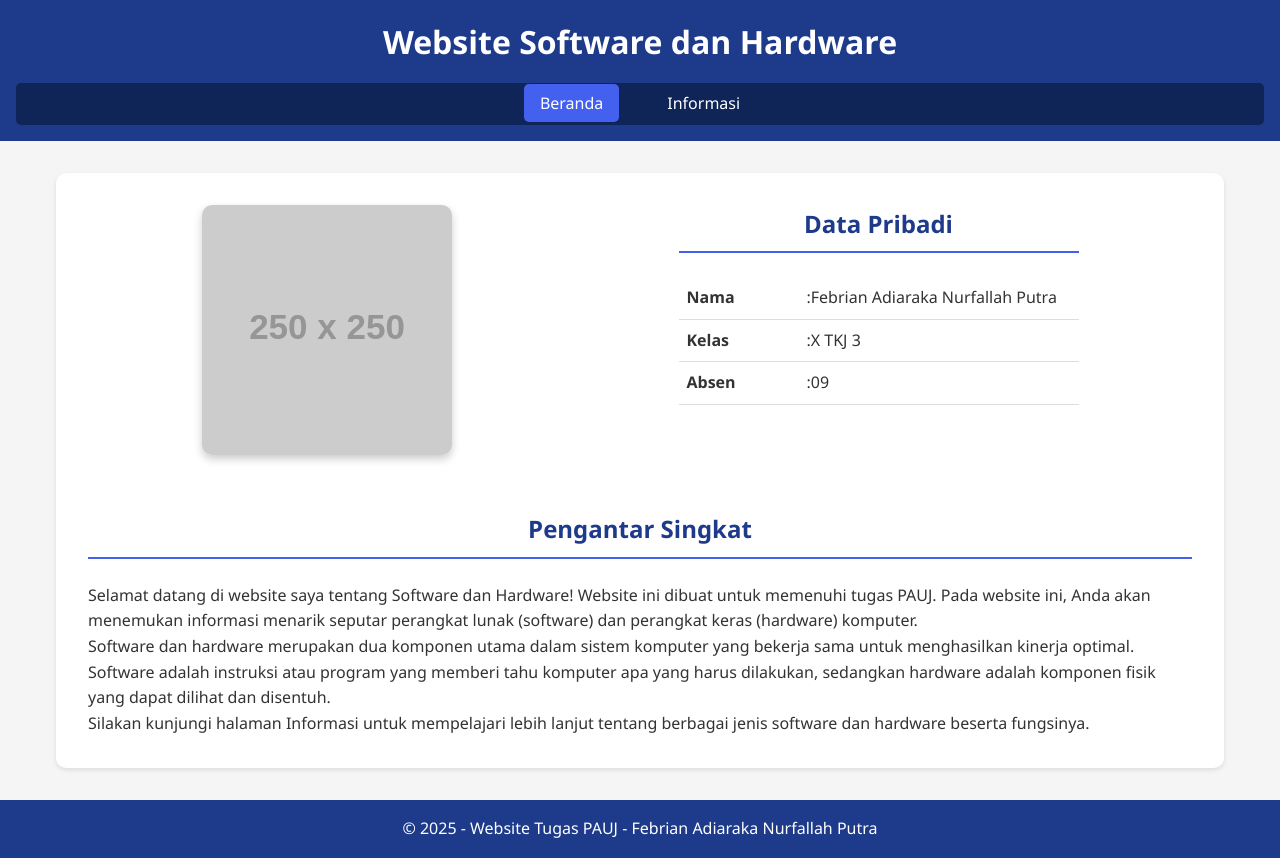
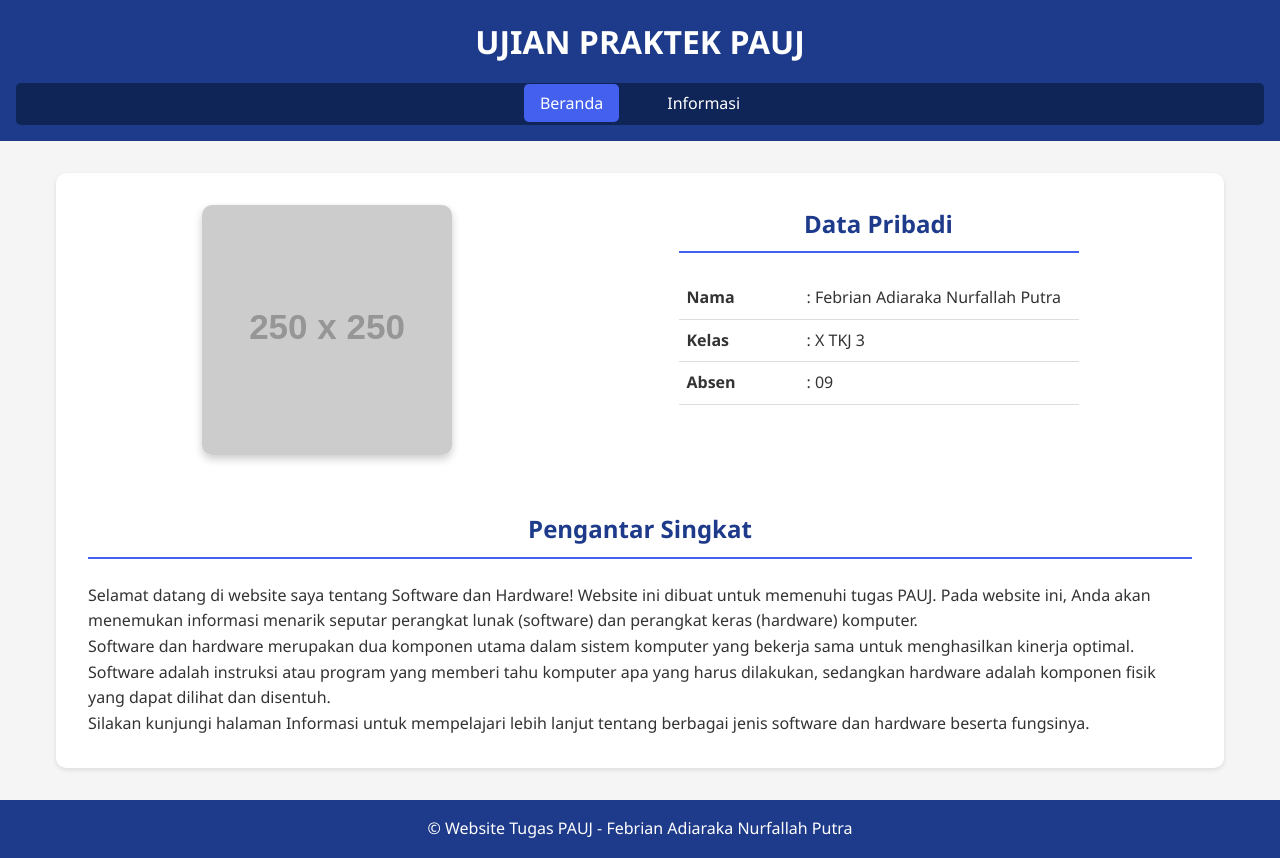
Before and after one commit to briann021009/Febrian_Adiaraka_N.P, a plain HTML site: page index.html in a window 1280 px wide. Drawn offline with Linux system fonts and the light colour scheme; placeholder pictures from the web are drawn by us.

Commit message:
Update index.html

```diff
--- a/index.html
+++ b/index.html
@@ -3,12 +3,12 @@
 <head>
     <meta charset="UTF-8">
     <meta name="viewport" content="width=device-width, initial-scale=1.0">
-    <title>Beranda - Website Software dan Hardware</title>
+    <title>Introduction</title>
     <link rel="stylesheet" href="style.css">
 </head>
 <body>
     <header>
-        <h1>Website Software dan Hardware</h1>
+        <h1>UJIAN PRAKTEK PAUJ</h1>
         <nav>
             <ul>
                 <li><a href="index.html" class="active">Beranda</a></li>
@@ -28,15 +28,15 @@
                     <table>
                         <tr>
                             <td>Nama</td>
-                            <td>:Febrian Adiaraka Nurfallah Putra</td>
+                            <td>: Febrian Adiaraka Nurfallah Putra</td>
                         </tr>
                         <tr>
                             <td>Kelas</td>
-                            <td>:X TKJ 3</td>
+                            <td>: X TKJ 3</td>
                         </tr>
                         <tr>
                             <td>Absen</td>
-                            <td>:09</td>
+                            <td>: 09</td>
                         </tr>
                     </table>
                 </div>
@@ -52,7 +52,7 @@
     </main>
 
     <footer>
-        <p>&copy; 2025 - Website Tugas PAUJ - Febrian Adiaraka Nurfallah Putra</p>
+        <p>&copy; Website Tugas PAUJ - Febrian Adiaraka Nurfallah Putra</p>
     </footer>
 </body>
 </html>
```
